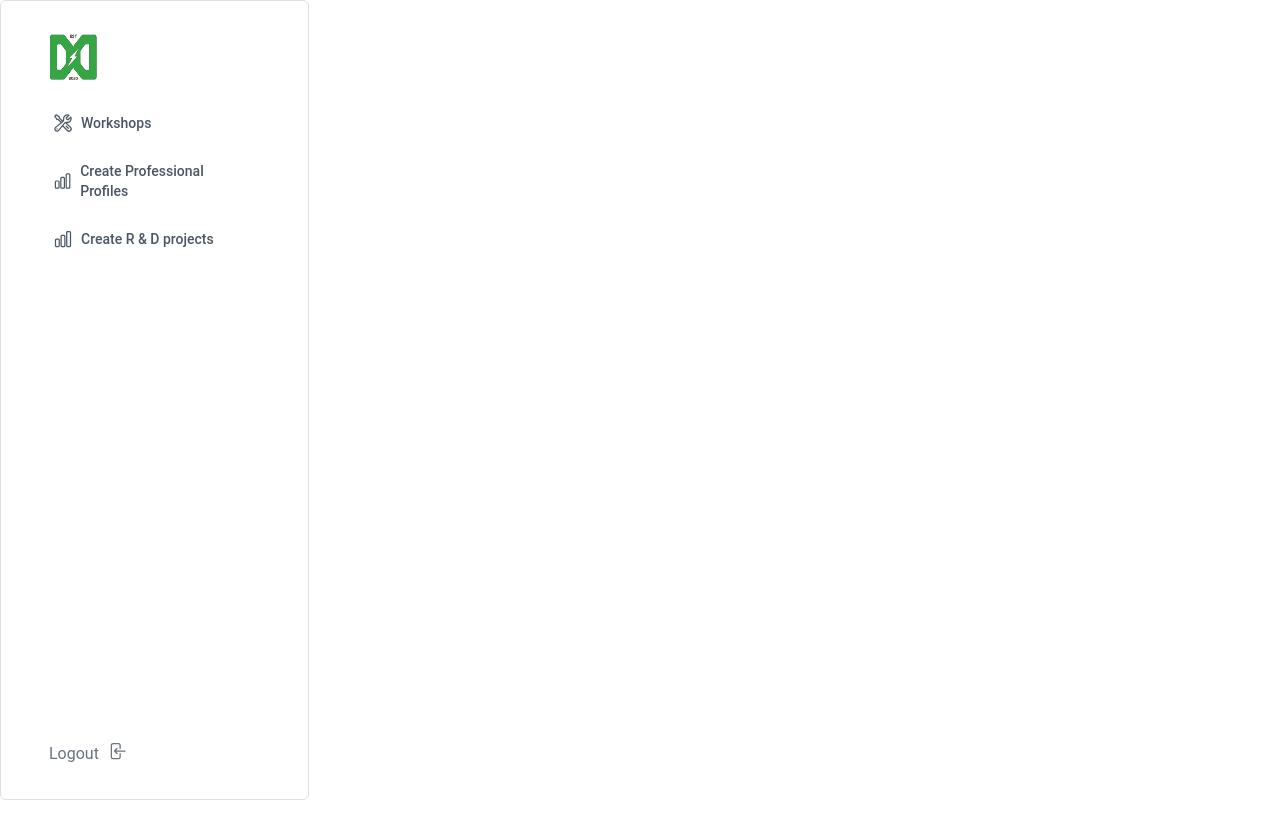
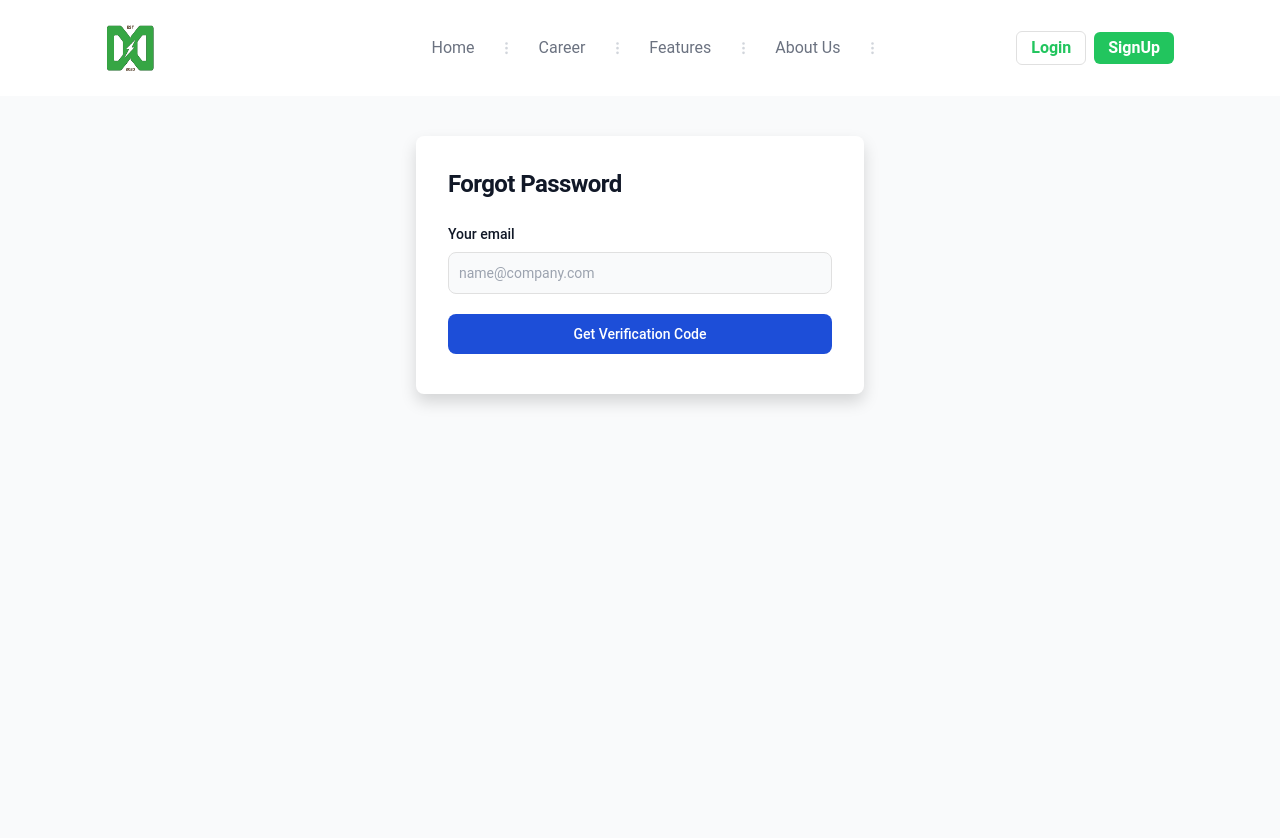
Before and after one commit to drivedock/drivedock-frontend, a React (Vite) app: page /forgot-password in a window 1280 px wide. Shown: the top 838 px of the page. Before the commit the page ends 800 px from the top, so only its background shows below. Built offline with nearby package versions, Linux system fonts and the light colour scheme; sample sign-in values are in the browser's storage.

Commit message:
added forgot password page

```diff
--- a/src/App.jsx
+++ b/src/App.jsx
@@ -6,6 +6,7 @@
 import DashboardPage from "./pages/DashboardPage";
 
 import "./index.css";
+import ForgotPasswordPage from "./pages/ForgotPasswordPage";
 export const AuthContext = createContext(null);
 
 function App() {
@@ -19,6 +20,10 @@
 
           <Route path="/signin" exact>
             <UserSignInPage />
+          </Route>
+
+          <Route path="/forgot-password" exact>
+            <ForgotPasswordPage />
           </Route>
 
           <Route path="/signup" exact>
--- /dev/null
+++ b/src/pages/ForgotPasswordPage/index.jsx
@@ -0,0 +1,136 @@
+import React, { useState, useEffect } from "react";
+import { Link, NavLink, useHistory } from "react-router-dom";
+import Header from "../HomePage/Header";
+
+const ForgotPasswordPage = () => {
+  const [ctaText, setCTAText] = useState("Get Verification Code");
+  const [showEmailField, setShowEmailField] = useState(true);
+  const [inputs, setInputs] = useState({
+    email: "",
+    verificationCode: "",
+    password: "",
+    confirmPassword: "",
+  });
+
+  const handleChange = (event) => {
+    const name = event.target.name;
+    const value = event.target.value;
+    setInputs((values) => ({ ...values, [name]: value }));
+  };
+
+  const handleSubmit = (e) => {
+    e.preventDefault();
+    if (showEmailField) {
+      // make api call for get otp
+      // after response show the password fileds
+      setShowEmailField(false);
+      setCTAText("Reset Password");
+    } else {
+      // reset password api call and redirect to dashboard
+      console.log(inputs);
+    }
+  };
+
+  return (
+    <div>
+      <Header />
+      <section className="bg-gray-50 dark:bg-gray-900 md:h-screen pt-10">
+        <div className="flex flex-col items-center justify-center">
+          <div className="w-full p-6 bg-white rounded-lg shadow dark:border md:mt-0 sm:max-w-md dark:bg-gray-800 dark:border-gray-700 sm:p-8">
+            <h2 className="mb-1 text-xl font-bold leading-tight tracking-tight text-gray-900 md:text-2xl dark:text-white">
+              Forgot Password
+            </h2>
+            <form
+              className="mt-4 space-y-4 lg:mt-5 md:space-y-5"
+              onSubmit={handleSubmit}
+            >
+              {showEmailField ? (
+                <>
+                  <div>
+                    <label
+                      htmlFor="email"
+                      className="block mb-2 text-sm font-medium text-gray-900 dark:text-white"
+                    >
+                      Your email
+                    </label>
+                    <input
+                      type="email"
+                      name="email"
+                      id="email"
+                      className="bg-gray-50 border border-gray-300 text-gray-900 sm:text-sm rounded-lg focus:ring-primary-600 focus:border-primary-600 block w-full p-2.5 dark:bg-gray-700 dark:border-gray-600 dark:placeholder-gray-400 dark:text-white dark:focus:ring-blue-500 dark:focus:border-blue-500"
+                      placeholder="name@company.com"
+                      required
+                      onChange={handleChange}
+                    />
+                  </div>
+                </>
+              ) : (
+                <>
+                  <div>
+                    <label
+                      htmlFor="verificationCode"
+                      className="block mb-2 text-sm font-medium text-gray-900 dark:text-white"
+                    >
+                      Verification Code
+                    </label>
+                    <input
+                      type="password"
+                      name="verificationCode"
+                      id="verificationCode"
+                      placeholder="••••••••"
+                      className="bg-gray-50 border border-gray-300 text-gray-900 sm:text-sm rounded-lg focus:ring-primary-600 focus:border-primary-600 block w-full p-2.5 dark:bg-gray-700 dark:border-gray-600 dark:placeholder-gray-400 dark:text-white dark:focus:ring-blue-500 dark:focus:border-blue-500"
+                      required
+                      onChange={handleChange}
+                    />
+                  </div>
+                  <div>
+                    <label
+                      htmlFor="password"
+                      className="block mb-2 text-sm font-medium text-gray-900 dark:text-white"
+                    >
+                      New Password
+                    </label>
+                    <input
+                      type="password"
+                      name="password"
+                      id="password"
+                      placeholder="••••••••"
+                      className="bg-gray-50 border border-gray-300 text-gray-900 sm:text-sm rounded-lg focus:ring-primary-600 focus:border-primary-600 block w-full p-2.5 dark:bg-gray-700 dark:border-gray-600 dark:placeholder-gray-400 dark:text-white dark:focus:ring-blue-500 dark:focus:border-blue-500"
+                      required
+                      onChange={handleChange}
+                    />
+                  </div>
+                  <div>
+                    <label
+                      htmlFor="confirm-password"
+                      className="block mb-2 text-sm font-medium text-gray-900 dark:text-white"
+                    >
+                      Confirm password
+                    </label>
+                    <input
+                      type="confirm-password"
+                      name="confirmPassword"
+                      id="confirm-password"
+                      placeholder="••••••••"
+                      className="bg-gray-50 border border-gray-300 text-gray-900 sm:text-sm rounded-lg focus:ring-primary-600 focus:border-primary-600 block w-full p-2.5 dark:bg-gray-700 dark:border-gray-600 dark:placeholder-gray-400 dark:text-white dark:focus:ring-blue-500 dark:focus:border-blue-500"
+                      required
+                      onChange={handleChange}
+                    />
+                  </div>
+                </>
+              )}
+              <button
+                type="submit"
+                className="w-full text-white bg-blue-700 hover:bg-blue-800 focus:ring-4 focus:ring-blue-300 font-medium rounded-lg text-sm px-5 py-2.5 mr-2 mb-2 dark:bg-blue-600 dark:hover:bg-blue-700 focus:outline-none dark:focus:ring-blue-800"
+              >
+                {ctaText}
+              </button>
+            </form>
+          </div>
+        </div>
+      </section>
+    </div>
+  );
+};
+
+export default ForgotPasswordPage;
--- a/src/pages/UserSignInPage/index.jsx
+++ b/src/pages/UserSignInPage/index.jsx
@@ -147,14 +147,14 @@
                       Password{" "}
                     </label>
 
-                    <a
-                      href="#"
+                    <Link
+                      to="/forgot-password"
                       title=""
                       className="text-sm font-medium text-indigo-600 hover:underline hover:text-indigo-700 focus:text-indigo-700"
                     >
                       {" "}
                       Forgot password?{" "}
-                    </a>
+                    </Link>
                   </div>
                   <div className="mt-2.5">
                     <input
```
